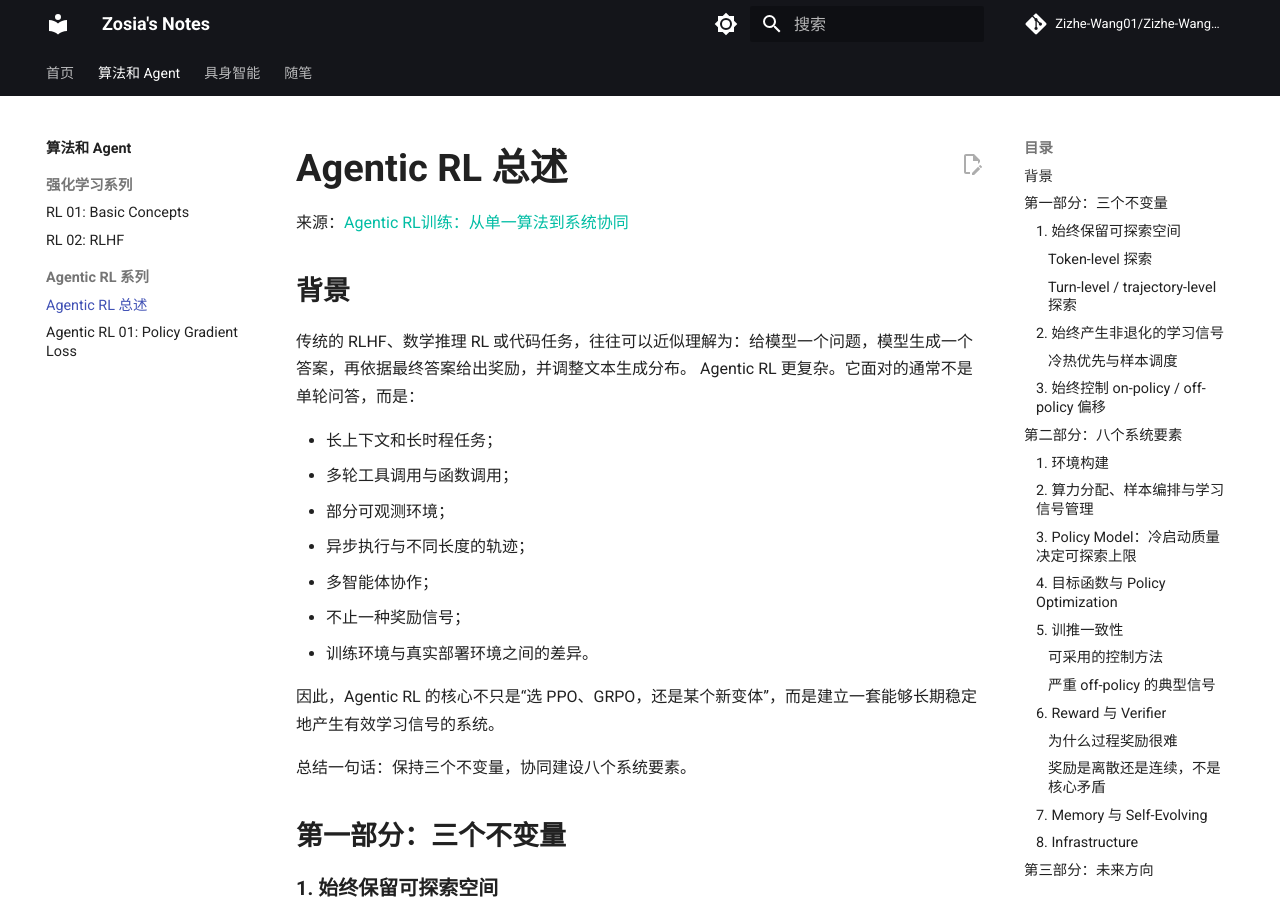
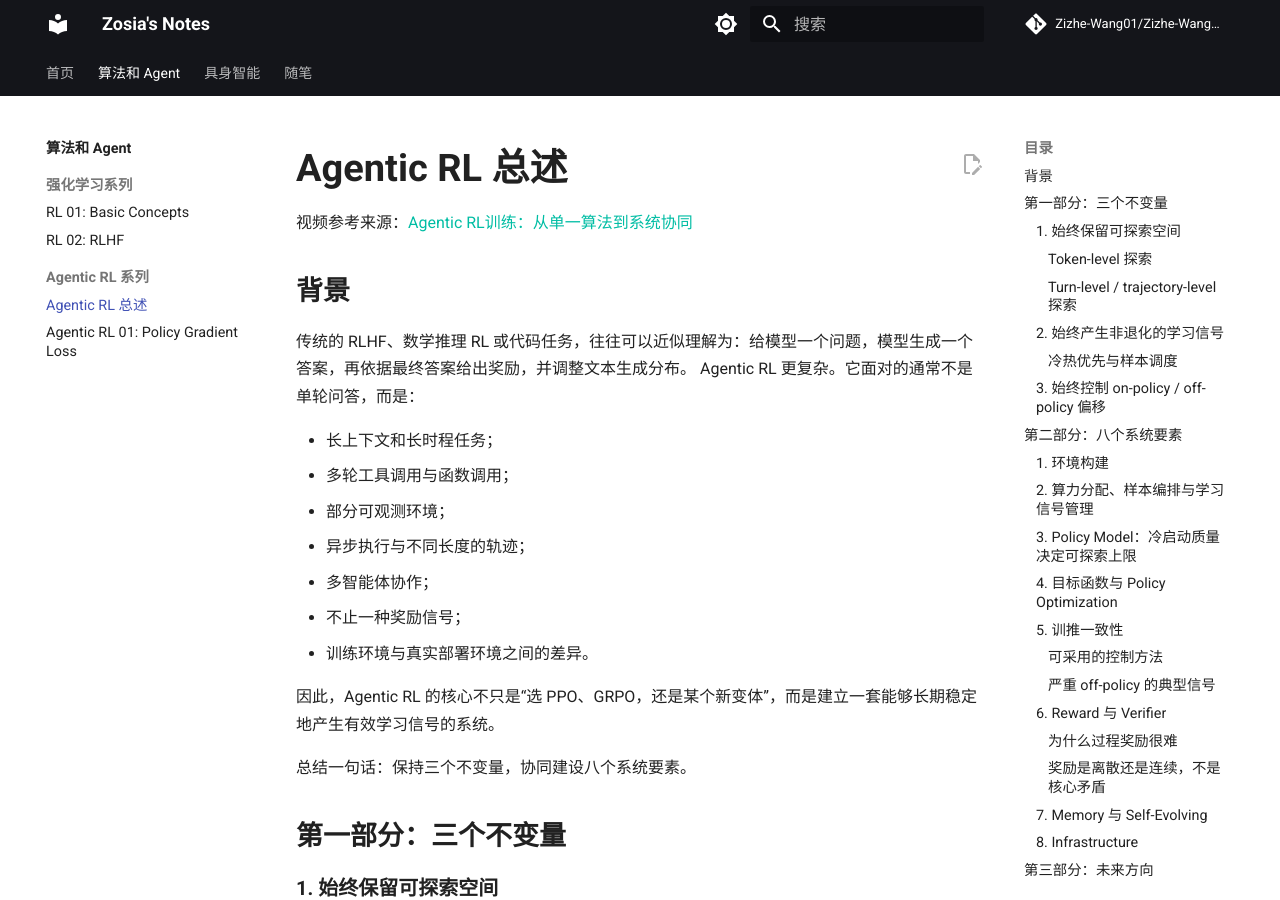
Before and after one commit to Zizhe-Wang01/Zizhe-Wang01.github.io, an MkDocs documentation site: the page built from docs/ai/agenticrloverview.md, in a window 1280 px wide and 900 px high. Built offline with MkDocs 1.6.1 and Material for MkDocs 9.7.7, drawn with Linux system fonts in a browser that asks for light colours; comment, search, counter and statistics services are not loaded.

Commit message:
Update reference format in agenticrloverview.md

```diff
--- a/docs/ai/agenticrloverview.md
+++ b/docs/ai/agenticrloverview.md
@@ -1,6 +1,6 @@
 # Agentic RL 总述
 
-来源：[Agentic RL训练：从单一算法到系统协同](https://www.bilibili.com/video/BV198QEBKEPL/?spm_id_from=333.337.search-card.all.click&vd_source=4c651296d857eca6108e060df8a09e3f)
+视频参考来源：[Agentic RL训练：从单一算法到系统协同](https://www.bilibili.com/video/BV198QEBKEPL/?spm_id_from=333.337.search-card.all.click&vd_source=4c651296d857eca6108e060df8a09e3f)
 
 ## 背景
 
```
